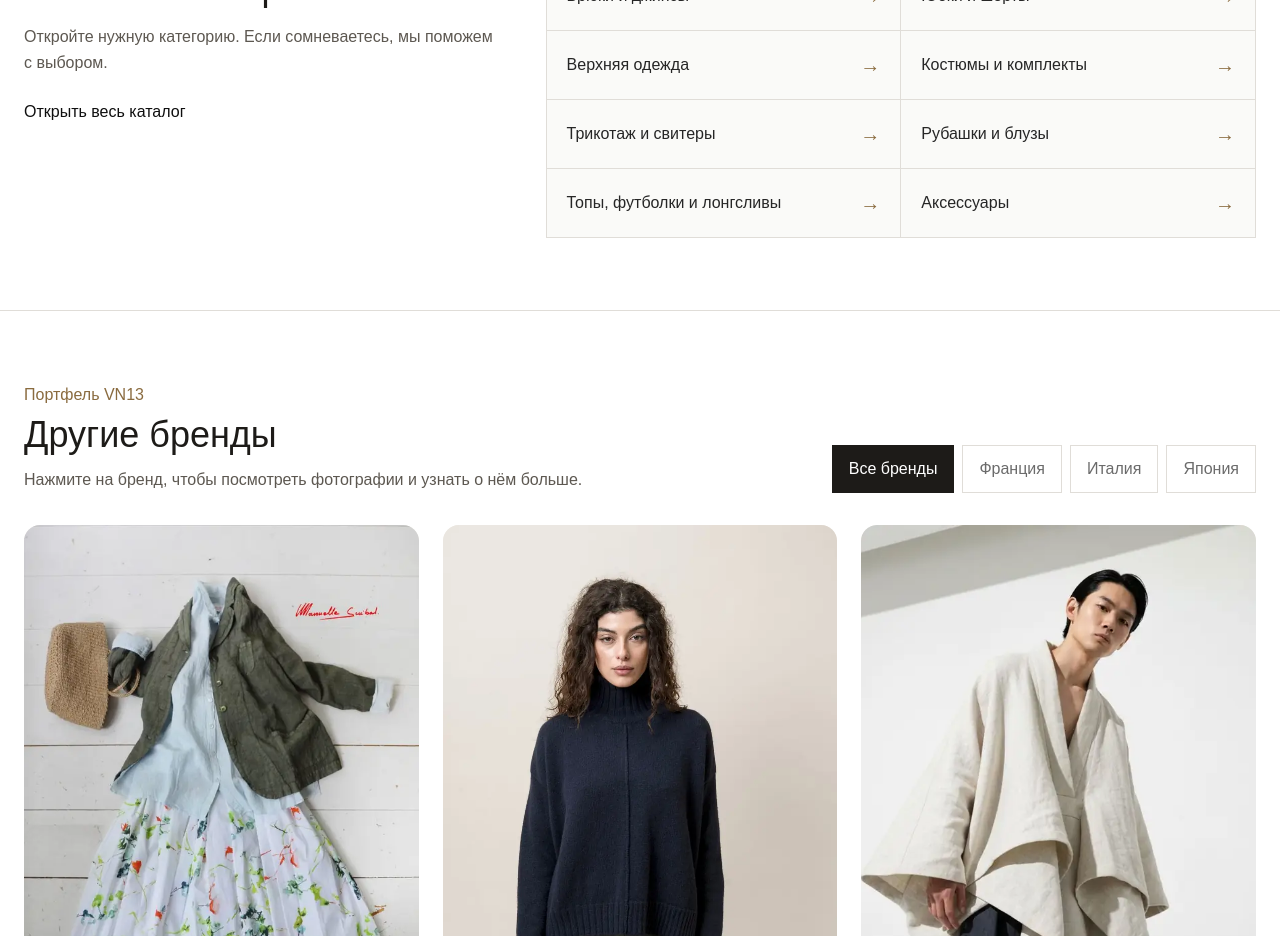
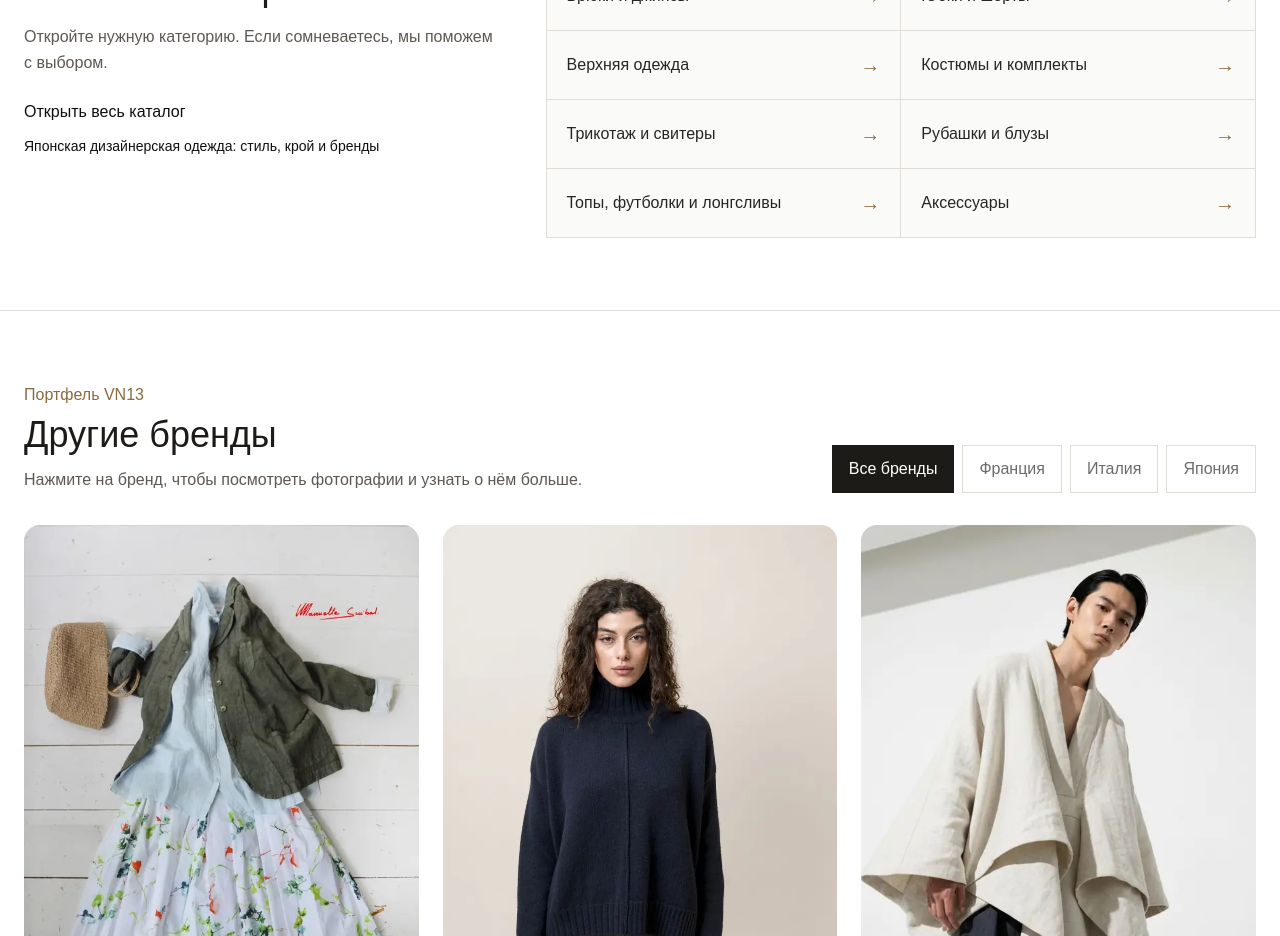
Before and after one commit to coffeeshop13/vn-13, a Next.js app: page / in a window 1280 px wide. Shown: the part 3360-4296 px from the top of the page. Built offline with nearby package versions, Linux system fonts and the light colour scheme.

Commit message:
Strengthen Japanese style internal linking

```diff
--- a/components/CategorySeoLinks.tsx
+++ b/components/CategorySeoLinks.tsx
@@ -15,6 +15,9 @@ export default function CategorySeoLinks() {
             <p className="text-base leading-relaxed text-[#5d5851]">Откройте нужную категорию. Если сомневаетесь, мы поможем с выбором.</p>
             <Link href="/vn-13-brand/" className="inline-block mt-6 text-base font-medium underline underline-offset-4 text-[#1d1b18]">
               Открыть весь каталог
+            </Link>
+            <Link href="/japanese-style/" className="block mt-3 text-sm underline underline-offset-4 text-[#5d5851]">
+              Японская дизайнерская одежда: стиль, крой и бренды
             </Link>
           </div>
 
```
